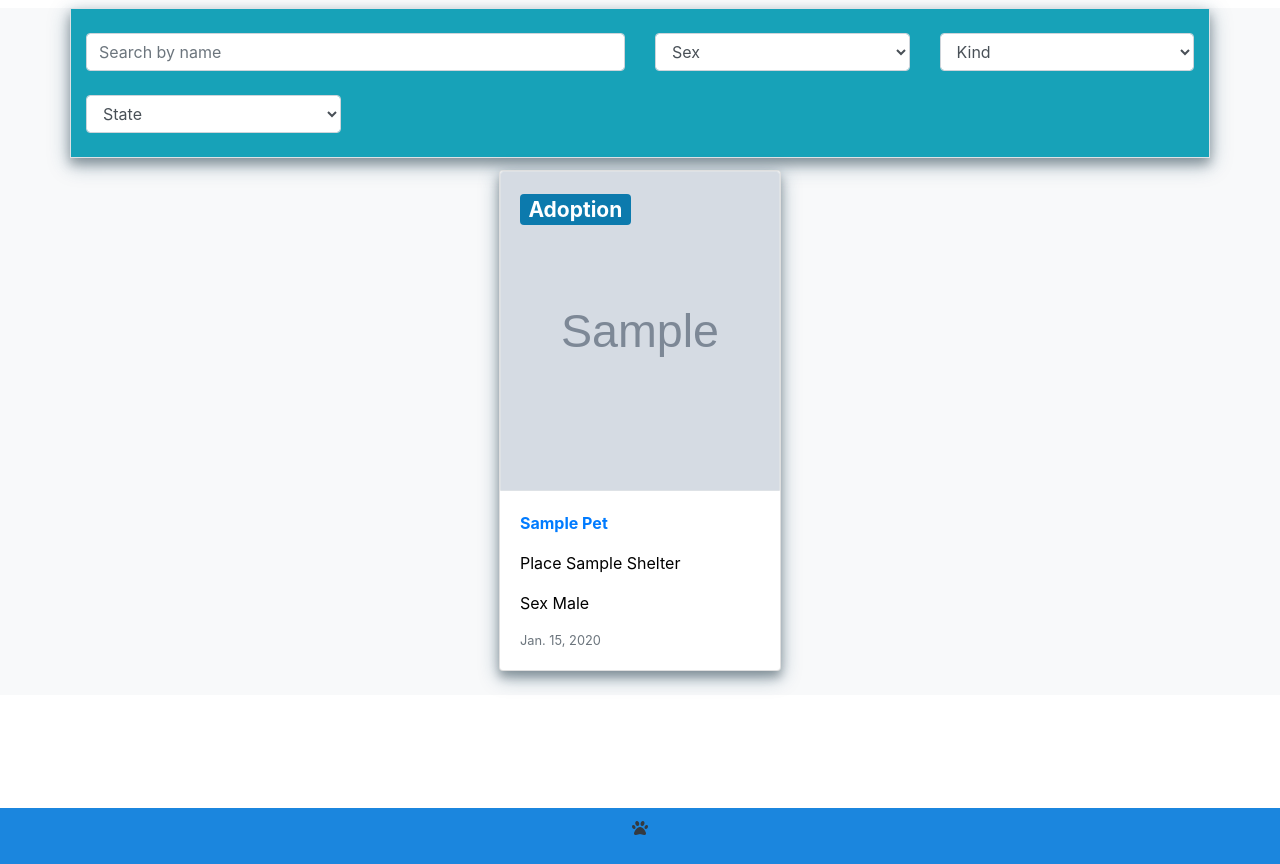
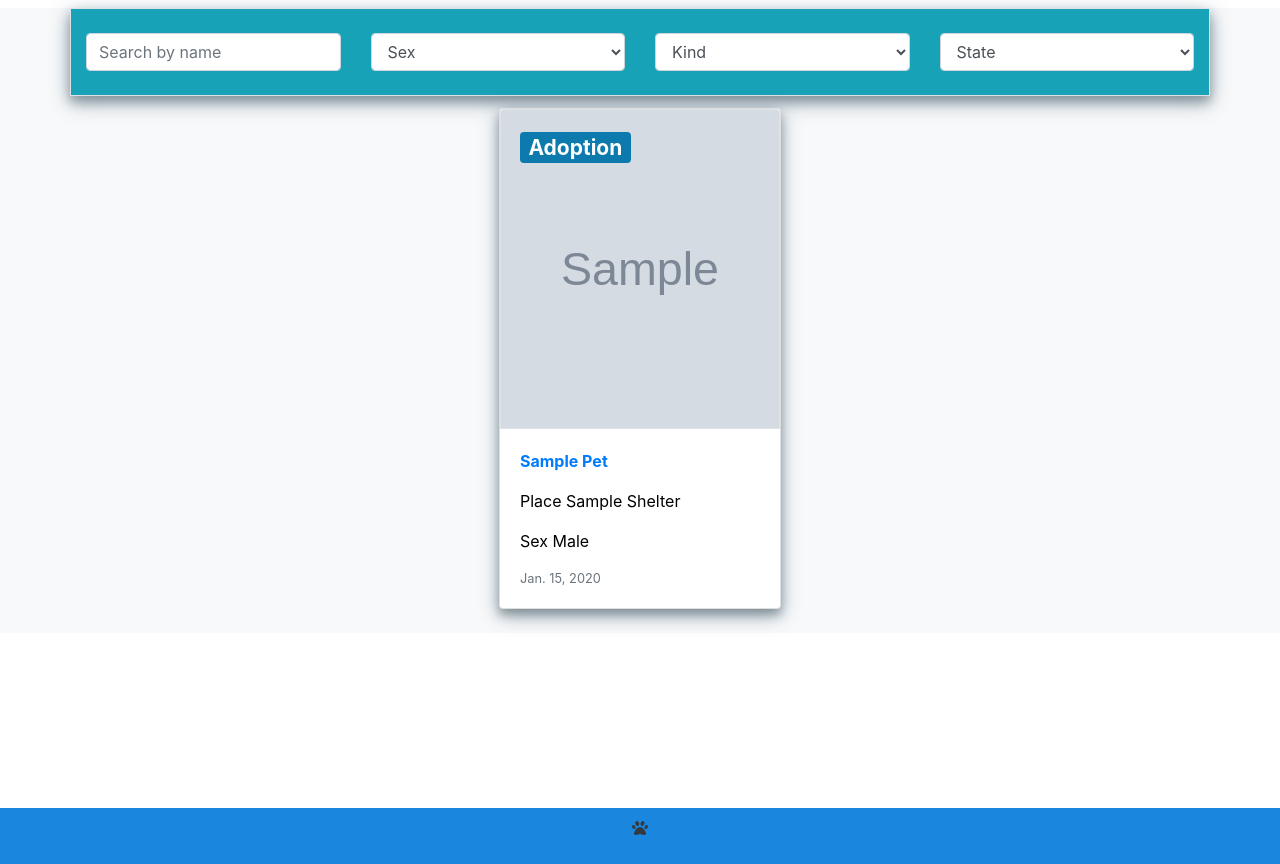
Before and after one commit to JorgeVidalCano/petShelter, a Django app: page /pets/ in a window 1280 px wide. Shown: the part 57-921 px from the top of the page. Run offline with Django 3.2, Linux system fonts and the light colour scheme; tables that the repository leaves empty hold one stand-in row (values such as "Sample post"); grey boxes marked "Sample" are stand-in pictures; parts of the project's set-up code (start-up, migrations or seed data) failed here and were passed over; some libraries are stand-ins or nearby versions.

Commit message:
Finish so far

```diff
--- a/mainApp/models.py
+++ b/mainApp/models.py
@@ -71,7 +71,6 @@ class Pet(models.Model):
     sex = models.CharField(max_length=10, choices=SEX, default="Unknown")
     kind = models.CharField(max_length=10, choices=TYPE, default="Cat")
     weight = models.PositiveIntegerField(default=0)
-    visits = models.PositiveIntegerField(default=0)
     status = models.CharField(max_length=10, choices=STATE, default="Adoption")
     color = models.CharField(max_length=7, choices=COLOR, default="FFF")
     shelter = models.ForeignKey(Shelter, related_name="albergue", default=None, on_delete=models.CASCADE)
@@ -142,10 +141,10 @@ class Images(models.Model):
         super(Images, self).save(*args, **kwargs)
         img = Image.open(self.image.path)
 
-        # if img.height > 300 or img.width > 300:
-        #     output_size = (300, 300)
-        #     img.thumbnail(output_size)
-        #     img.save(self.image.path)
+        if img.height > 300 or img.width > 300:
+            output_size = (300, 300)
+            img.thumbnail(output_size)
+            img.save(self.image.path)
         output_size = (450, 450)
         img.thumbnail(output_size)
         img.save(self.image.path)
--- a/mainApp/static/mainApp/javascript/homeJquery.js
+++ b/mainApp/static/mainApp/javascript/homeJquery.js
@@ -82,13 +82,12 @@ $(document).ready(function () {
     $(".searchResult").remove();
     for ( var i = 0; i < instance.length; i++){
       var results = $(`
-                      <div class="container border p-1 searchResult">
+                      <div class="container border p-1 searchResult col-4">
                         <a href="/pet/${instance[i].slug}" class="removeHoverLink" /">
                           <div class="row top-buffer align-items-center flex-row-reverse">
                             <div class="col-lg-7 col-md-7 col-sm-12">
-                              <div class="row about-list">
-                                  <p>${instance[i].title}</p>
-                              </div>
+                                <h3 class="h4 text-primary">${instance[i].name}</h3>
+                                <h6>Location: ${instance[i].location}</h6>
                             </div>
                             <div class="col-lg-5 col-md-5 align-items-center flex-row-reverse">
                                 <img class="searchImg float-left " src="${instance[i].image}">
@@ -110,10 +109,20 @@ $(document).ready(function () {
 )
 
 $(document).ready(function () {
-  $("#inputFormId").focusout(function() {
-    // deletes the search if focus is lost
-    setTimeout(function() {
-      $(".searchResult").remove();
-    }, 200);
-  });
-})
+  var $myForm = $("#searchFormId")
+
+  $myForm.on('submit',function(e){
+    e.preventDefault();
+
+  })
+  }
+)
+
+// $(document).ready(function () {
+//   $("#inputFormId").focusout(function() {
+//     // deletes the search if focus is lost
+//     setTimeout(function() {
+//       $(".searchResult").remove();
+//     }, 200);
+//   });
+// })
--- a/mainApp/static/mainApp/javascript/shelterJquery.js
+++ b/mainApp/static/mainApp/javascript/shelterJquery.js
@@ -78,8 +78,10 @@ $(document).ready(function () {
                         <a href="/shelters/${instance[i].slug}" class="removeHoverLink" /">
                           <div class="row top-buffer align-items-center flex-row-reverse">
                             <div class="col-lg-7 col-md-7 col-sm-12">
-                              <h3 class="h3 text-primary">${instance[i].name}</h3>
-                              <h6>${instance[i].location}</h6>
+                              <h3 class="h4 text-primary">${instance[i].name}</h3>
+                              <h6>${instance[i].about}</h6>
+                              <h6>Pets in adoption: ${instance[i].adoption}</h6>
+                              <h6>Location: ${instance[i].location}</h6>
                             </div>
                             <div class="col-lg-5 col-md-5 align-items-center flex-row-reverse">
                                 <img class="searchImg float-left thumbnail" src="${instance[i].image}">
--- a/mainApp/templates/mainApp/pets.html
+++ b/mainApp/templates/mainApp/pets.html
@@ -5,7 +5,7 @@
     <div class="container mt-2 pt-4 bg-info border box-shadow">
         <form id="searchFormId" action="{% url 'search-results' %}" method="get">
             <div class="row">
-                <div class="col-6">
+                <div class="col-3">
                     <input class="form-control" name="pet" type="text" placeholder="Search by name" autocomplete="off">
                 </div>
                 <div class="col-3">
@@ -26,8 +26,6 @@
                         <option value="Other">Other</option>
                     </select>
                 </div>
-            </div>
-            <div class="row">
                 <div class="col-3">
                     <select class="form-control mb-4" id="state" name="state">
                         <option value="None">State</option>
@@ -37,8 +35,11 @@
                 </div>
             </div>
         </form>
-    </div>
-    <div id="inputFormId" class="container w-50">
+        <div class="container">
+            <div id="inputFormId" class="row">
+
+            </div>
+        </div>
     </div>
 
     {% include "mainApp/pet_card.html" %}
```
Also changed, not shown: mainApp/admin.py (+4 -4 lines), searchEngine/views.py (+6 -3 lines).
